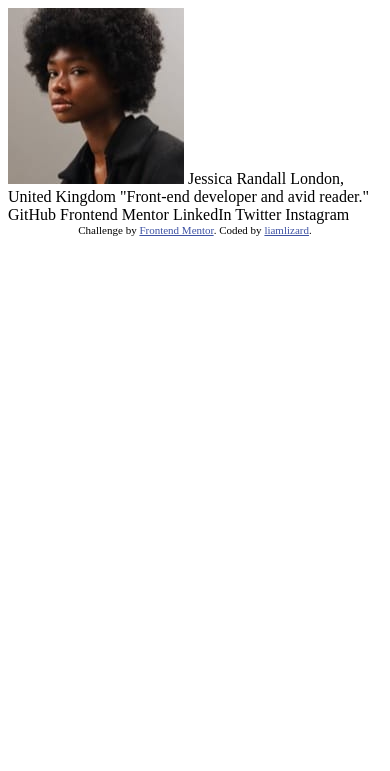
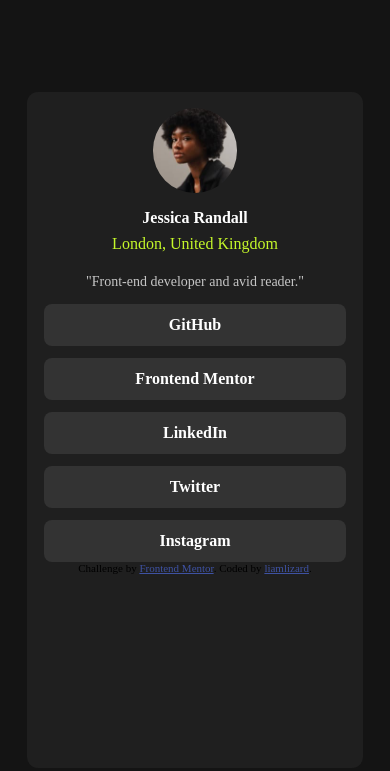
Before and after one commit to liamlizard/social_links, a plain HTML site: page index.html in a window 390 px wide. Drawn offline with Linux system fonts and the light colour scheme.

Commit message:
Mobile design minus fonts

```diff
--- a/index.html
+++ b/index.html
@@ -5,6 +5,7 @@
   <meta name="viewport" content="width=device-width, initial-scale=1.0"> <!-- displays site properly based on user's device -->
 
   <link rel="icon" type="image/png" sizes="32x32" href="./assets/images/favicon-32x32.png">
+  <link rel="stylesheet" href="./styles.css">
 
   <title>Frontend Mentor | Social links profile</title>
 
@@ -15,22 +16,33 @@
   </style>
 </head>
 <body>
+  <main>
 
-  <img src="./assets/images/avatar-jessica.jpeg">
+    <img class="profile-pic" src="./assets/images/avatar-jessica.jpeg" alt="Profile Picture">
 
+    <div class="name">
       Jessica Randall
+    </div>
+    <div class="location">
       London, United Kingdom
+    </div>
+    <div class="bio">
       "Front-end developer and avid reader."
+    </div>
 
-  <a src="https://github.com/">GitHub</a>
-  <a src="https://www.frontendmentor.io/">Frontend Mentor</a>
-  <a src="https://www.linkedin.com">LinkedIn</a>
-  <a src="https://www.twitter.com">Twitter</a>
-  <a src="https://www.twitter.com">Instagram</a>
+    <div class="social-links">
+      <a class="link" src="https://github.com/">GitHub</a>
+      <a class="link" src="https://www.frontendmentor.io/">Frontend Mentor</a>
+      <a class="link" src="https://www.linkedin.com">LinkedIn</a>
+      <a class="link" src="https://www.twitter.com">Twitter</a>
+      <a class="link" src="https://www.twitter.com">Instagram</a>
+    </div>
 
     <div class="attribution">
       Challenge by <a href="https://www.frontendmentor.io?ref=challenge" target="_blank">Frontend Mentor</a>.
       Coded by <a href="#">liamlizard</a>.
     </div>
+
+  </main>
 </body>
 </html>
--- /dev/null
+++ b/styles.css
@@ -0,0 +1,90 @@
+:root {
+   --main-background-color: hsl(0, 0%, 8%);
+   --content-background-color: hsl(0, 0%, 12%);
+   --link-background-color: hsl(0, 0%, 20%);
+   --name-color: hsl(0, 0%, 100%);
+   --location-color: hsl(75, 94%, 57%);
+   --bio-color: hsl(0, 0%, 77.5%);
+   --link-color: hsl(0, 0%, 100%);
+   --bio-font-size: 0.875em;
+}
+
+html, body {
+   height: 100%;
+   background-color: var(--main-background-color);
+}
+
+body {
+   display: flex;
+   align-items: center;
+   justify-content: center;
+   background-color: "black";
+}
+
+main {
+   display: flex;
+   flex-direction: column;
+   align-items: center;
+
+   min-height: 80%;
+   max-width: 100%;
+   min-width: 90%;
+
+   background-color: var(--content-background-color);
+
+   border-radius: 0.70em;
+}
+
+.profile-pic {
+   width: 25%;
+   height: 25%;
+
+   border-radius: 50%;
+
+   margin: 1em;
+}
+
+.name {
+   font-weight: 700;
+   color: var(--name-color);
+}
+
+.location {
+   font-weight: 400;
+   color: var(--location-color);
+   margin: 0.5em 0em 0em 0em;
+}
+
+.bio {
+   font-size: var(--bio-font-size);
+   font-weight: 400;
+
+   color: var(--bio-color);
+   margin: 1.5em 0em 1em 0em;
+}
+
+.social-links {
+   color: var(--link-color);
+   font-weight: 600;
+
+   min-width: 90%;
+   height: 100%;
+
+   display: flex;
+   flex-direction: column;
+   justify-content: center;
+
+   text-align: center;
+
+   gap: 0.75em;
+
+}
+
+.social-links > a {
+   text-decoration: none;
+   background-color: var(--link-background-color);
+
+   padding: 0.75em;
+
+   border-radius: 0.5em;
+}
```
Lines whose indentation alone changed are shown as unchanged.
